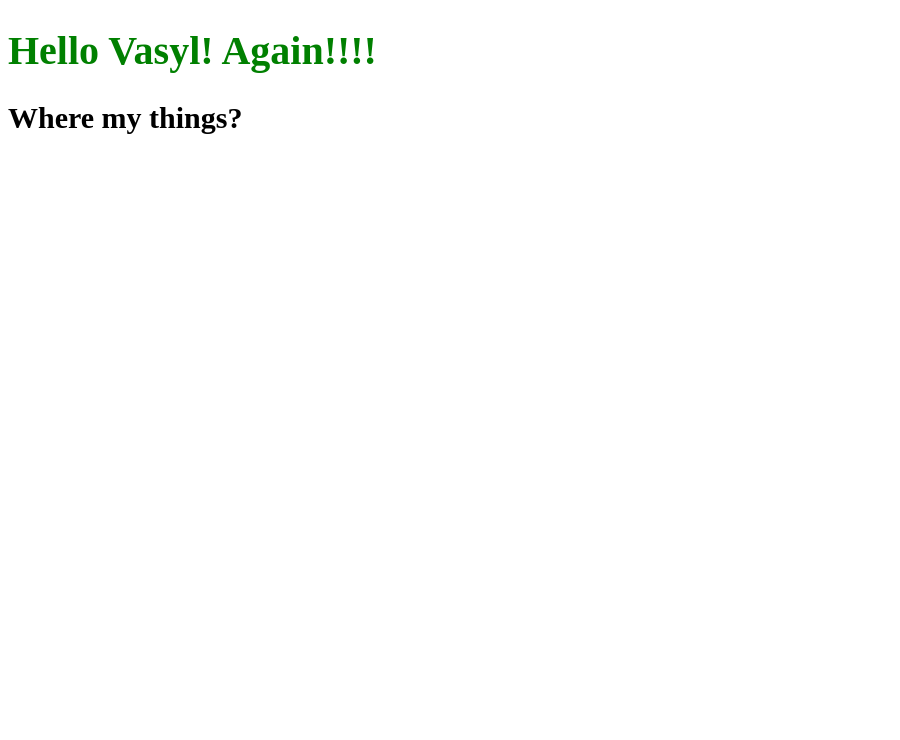
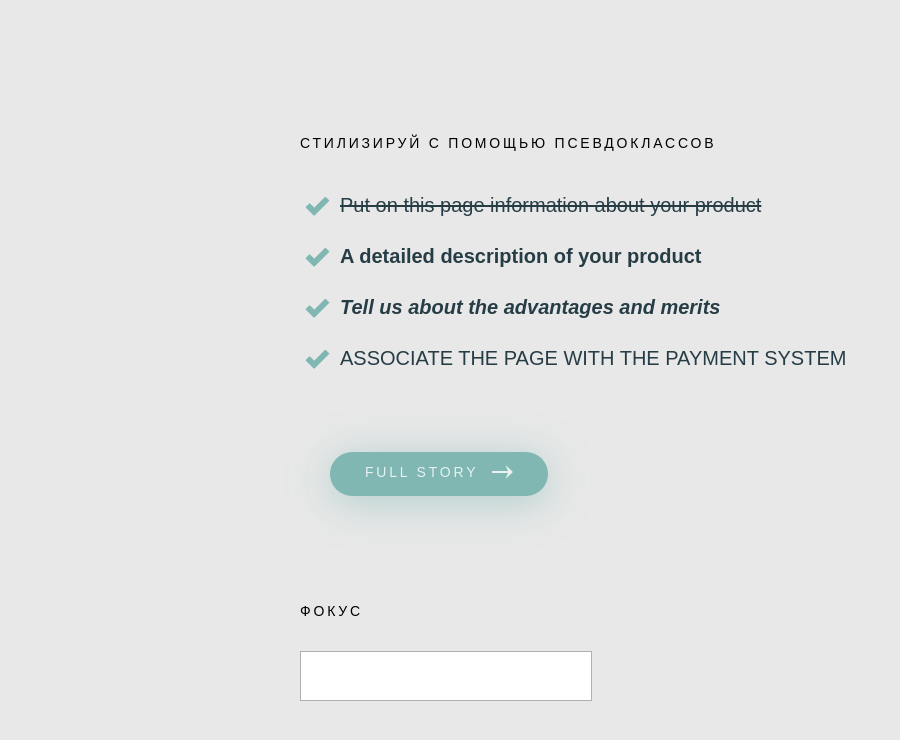
Before and after one commit to Stalmax76/Hello_vsCode, a plain HTML site: page index.html in a window 1280 px wide. Shown: the whole page, without its empty margins (0-900 px from the left). Drawn offline with Linux system fonts and the light colour scheme.

Commit message:
псевдоклассы
работа  с псевдоклассами

```diff
--- a/css/style.css
+++ b/css/style.css
@@ -1,15 +1,191 @@
-header {
-  background-color: #fff;
+/*Очистка файла от отсупов и границ*/
+
+/*Удаляем отступы по всем тегам*/
+* {
+   padding: 0;
+   margin: 0;
+   border: 0;
+}
+/*Изменяем подсчет ширины блока*/
+*,
+*:before,
+*:after {
+   -moz-box-sizing: border-box;
+   -webkit-box-sizing: border-box;
+   box-sizing: border-box;
+}
+/*Убераем линии и обводки*/
+:focus,
+:active {
+   outline: none;
+}
+a:focus,
+a:active {
+   outline: none;
+}
+/*Обьявляем теги блочными*/
+nav,
+footer,
+header,
+aside {
+   display: block;
 }
 
-h1 {
-  color: green;
+/*Выравнивание шрифтов, размеров в разных браузерах.
+ Запрет самовольного увеличения! */
+html,
+body {
+   height: 100%;
+   width: 100%;
+   font-size: 100%;
+   line-height: 1;
+   font-size: 14px;
+   -ms-text-size-adjust: 100%;
+   -moz-text-size-adjust: 100%;
+   -webkit-text-size-adjust: 100%;
+}
+/*Назначение шрифта по умолчанию для тегов*/
+input,
+button,
+textarea {
+   font-family: inherit;
 }
 
-body {
-  font-size: 20px;
+/*Убераем особенности поведения разных тегов в разных браузерах*/
+input::-ms-clear {
+   display: none;
+}
+button {
+   cursor: pointer;
+}
+button::-moz-focus-inner {
+   padding: 0;
+   border: 0;
+}
+a,
+a:visited {
+   text-decoration: none;
+}
+a:hover {
+   text-decoration: none;
+}
+ul li {
+   list-style: none;
+}
+img {
+   vertical-align: top;
 }
 
-body div {
-  font-size: 10px;
+h1,
+h2,
+h3,
+h4,
+h5,
+h6 {
+   font-size: inherit;
+   font-weight: 400;
 }
+/* =============================================================================== */
+body {
+   background-color: #e8e8e8;
+   font-family: Arial, "Helvetica Neue", Helvetica, sans-serif;
+   font-size: 20px;
+   line-height: 36px;
+}
+.main__container {
+   margin: 123px 308px 0px 300px;
+}
+.main__top {
+}
+.main__top-title {
+   color: #000000;
+   font-size: 14px;
+   line-height: 40px;
+   text-transform: uppercase;
+   margin: 0px 0px 24px 0px;
+   letter-spacing: 2.8px;
+}
+.main__top-list {
+   min-width: 547px;
+   margin: 0px 0px 74px 5px;
+}
+.main__top-list li {
+   margin: 0px 0px 13px 0px;
+   background: url(/img/check_icon.png) left no-repeat;
+   color: #273d46;
+   padding: 0px 0px 2px 35px;
+}
+
+.main__top-list li:nth-child(1) {
+   text-decoration: line-through;
+}
+.main__top-list li:nth-child(1):hover {
+   text-decoration: none;
+}
+.main__top-list li:nth-child(2) {
+   font-weight: bold;
+}
+.main__top-list li:nth-child(2):hover {
+   color: #d55a5a;
+   font-weight: normal;
+}
+.main__top-list li:nth-child(3) {
+   font-weight: bold;
+   font-style: italic;
+}
+.main__top-list li:nth-child(3):hover {
+   font-weight: 400;
+   font-style: normal;
+}
+.main__top-list li:last-child {
+   text-transform: uppercase;
+   margin: 0;
+}
+.main__top-list li:last-child:hover {
+   text-transform: none;
+}
+
+.main__button {
+   height: 44px;
+   display: inline-block;
+   line-height: 40px;
+   border-radius: 24px;
+   box-shadow: 0 6px 40px rgba(128, 183, 179, 0.54);
+   background-color: #80b7b3;
+   padding: 0px 35px;
+   color: #ffffff;
+   font-size: 14px;
+   text-transform: uppercase;
+   letter-spacing: 2.8px;
+   margin: 0px 30px;
+}
+.main__button a span {
+   background: url(../img/Shape.png) right no-repeat;
+   color: #e6f1f0;
+   padding-right: 35px;
+}
+.main__button:hover {
+   background-color: #3a5856;
+}
+.main__button:active {
+   background-color: #818181;
+}
+.main__input {
+   margin: 95px 0px 0px 0px;
+}
+.main__input-title {
+   text-transform: uppercase;
+   color: #000000;
+   font-size: 14px;
+   line-height: 40px;
+   letter-spacing: 2.8px;
+   margin: 0px 0px 20px 0px;
+}
+.main__input-text {
+   width: 292px;
+   height: 50px;
+   border: 1px solid #b0b0b0;
+}
+.main__input-text:focus {
+   box-shadow: 0 0 20px rgba(127, 190, 213, 0.93);
+}
--- a/index.html
+++ b/index.html
@@ -2,16 +2,35 @@
 <html lang="en">
 
 <head>
-	<meta charset="UTF-8">
-	<meta http-equiv="X-UA-Compatible" content="IE=edge">
-	<meta name="viewport" content="width=device-width, initial-scale=1.0">
-	<link rel="stylesheet" href="css/style.css">
-	<title>Document</title>
+   <meta charset="UTF-8">
+   <meta http-equiv="X-UA-Compatible" content="IE=edge">
+   <meta name="viewport" content="width=device-width, initial-scale=1.0">
+   <link rel="stylesheet" href="css/style.css">
+   <title>Псевдоклассы</title>
 </head>
 
 <body>
-	<h1>Hello Vasyl! Again!!!!</h1>
-	<h2> Where my things? </h2>
+   <div class="main__container">
+      <div class="main__top">
+         <div class="main__top-title">Стилизируй с помощью псевдоклассов</div>
+         <ul class="main__top-list">
+            <li> Put on this page information about your product</li>
+            <li> A detailed description of your product</li>
+            <li> Tell us about the advantages and merits</li>
+            <li> Associate the page with the payment system</li>
+
+         </ul>
+      </div>
+      <div class="main__button">
+         <a href="http://google.com">
+            <span>Full Story</span>
+         </a>
+      </div>
+      <div class="main__input">
+         <div class="main__input-title">Фокус</div>
+         <input class="main__input-text" type="text">
+      </div>
+   </div>
 </body>
 
 </html>
--- a/js/script.js
+++ /dev/null
@@ -1 +0,0 @@
-console.log('');
--- a/scss/_header.scss
+++ /dev/null
@@ -1,3 +0,0 @@
-header{
-	background-color: #fff;
-}
--- a/scss/style.scss
+++ /dev/null
@@ -1,13 +0,0 @@
-@import "_header";
-
-h1{
-	color: green;
-}
-
-
-body{
-	font-size: 20px;
-	div{
-		font-size: 10px;
-	}
-}
```
Also changed, not shown: img/Shape.png (added), img/check_icon.png (added), 1 other file.
